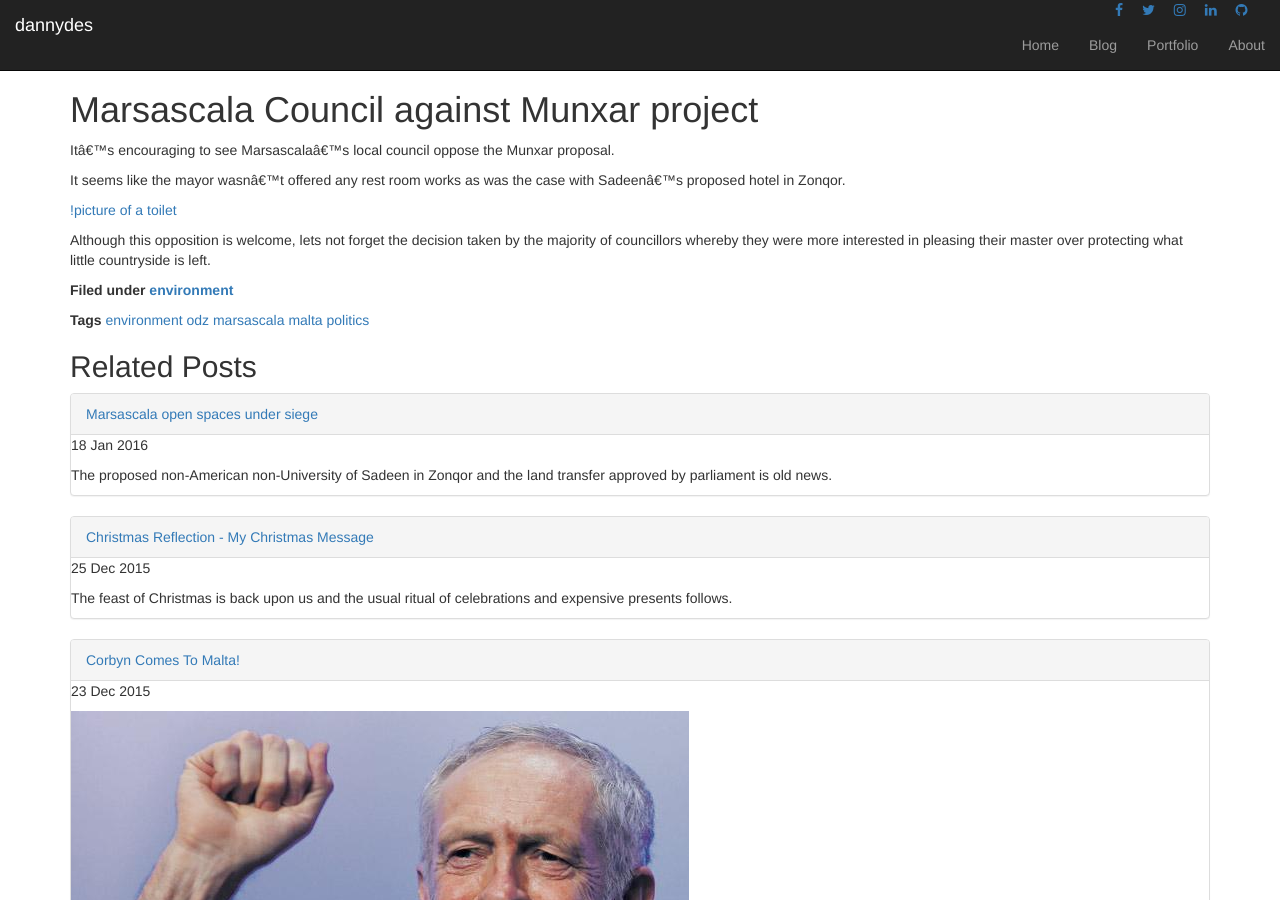
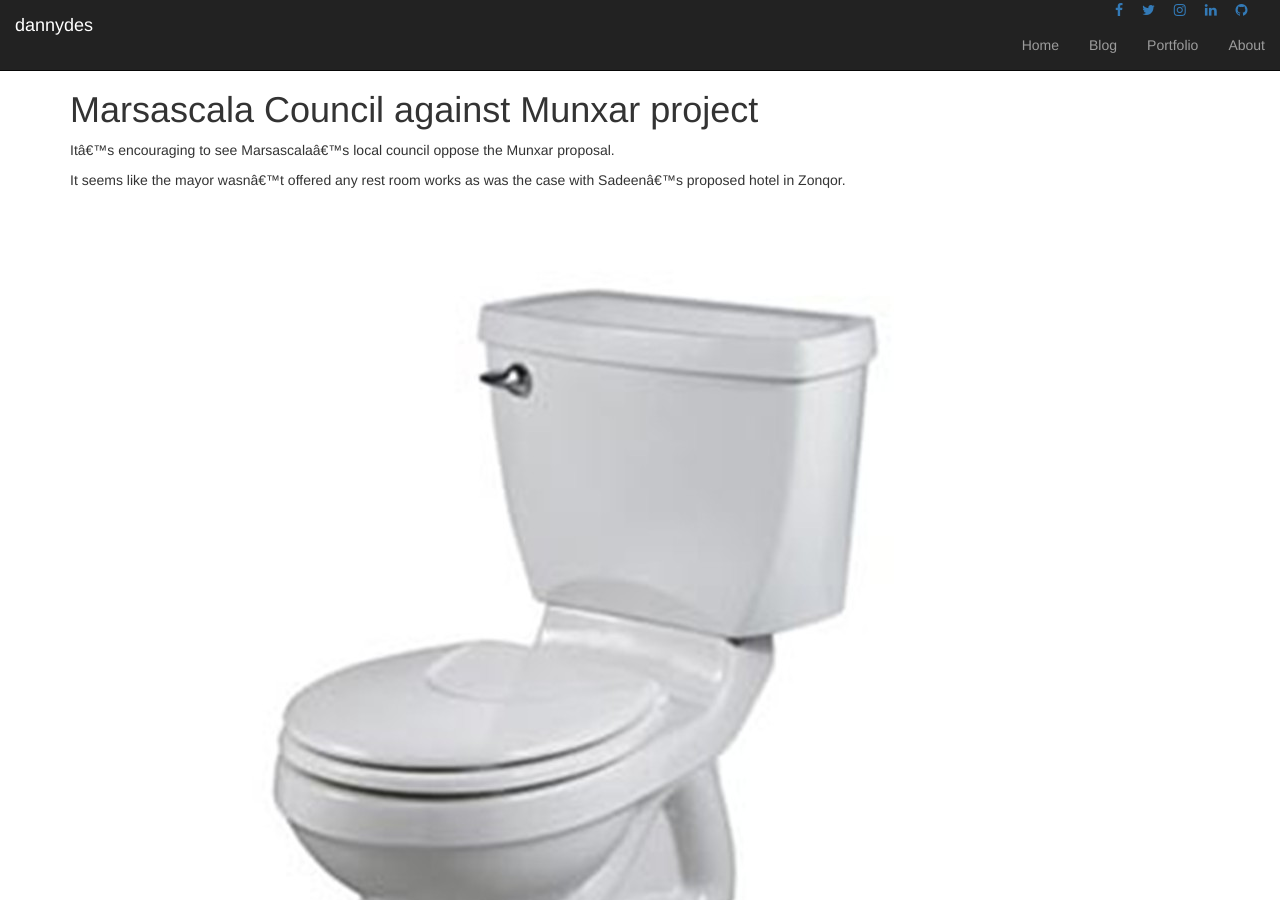
Before and after one commit to dannydes/dannydes.github.io, a Jekyll site: the page built from _posts/2016-1-23-marsascala-council-against-munxar-project.md, in a window 1280 px wide and 900 px high. Built offline with Jekyll 4.4.1, drawn with Linux system fonts in a browser that asks for light colours; nearby versions of some CDN libraries; comment, search, counter and statistics services are not loaded.

Commit message:
fix img ref

```diff
--- a/_posts/2016-1-23-marsascala-council-against-munxar-project.md
+++ b/_posts/2016-1-23-marsascala-council-against-munxar-project.md
@@ -9,7 +9,7 @@ It's encouraging to see Marsascala's local council oppose the Munxar proposal.
 
 It seems like the mayor wasn't offered any rest room works as was the case with Sadeen's proposed hotel in Zonqor.
 
-[!picture of a toilet]({{ site.url }}/img/033056735688.jpg)
+![picture of a toilet]({{ site.url }}/img/033056735688.jpg)
 
 Although this opposition is welcome, lets not forget the decision taken by the majority of councillors whereby they
 were more interested in pleasing their master over protecting what little countryside is left.
```
